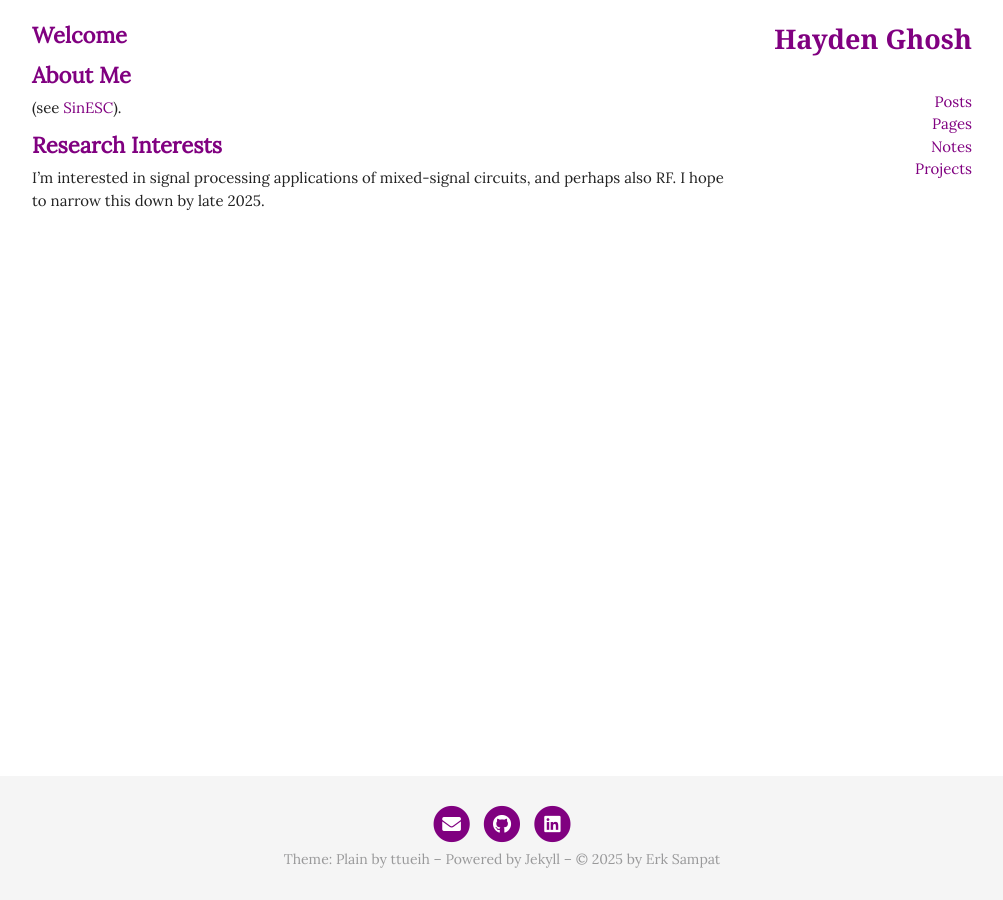
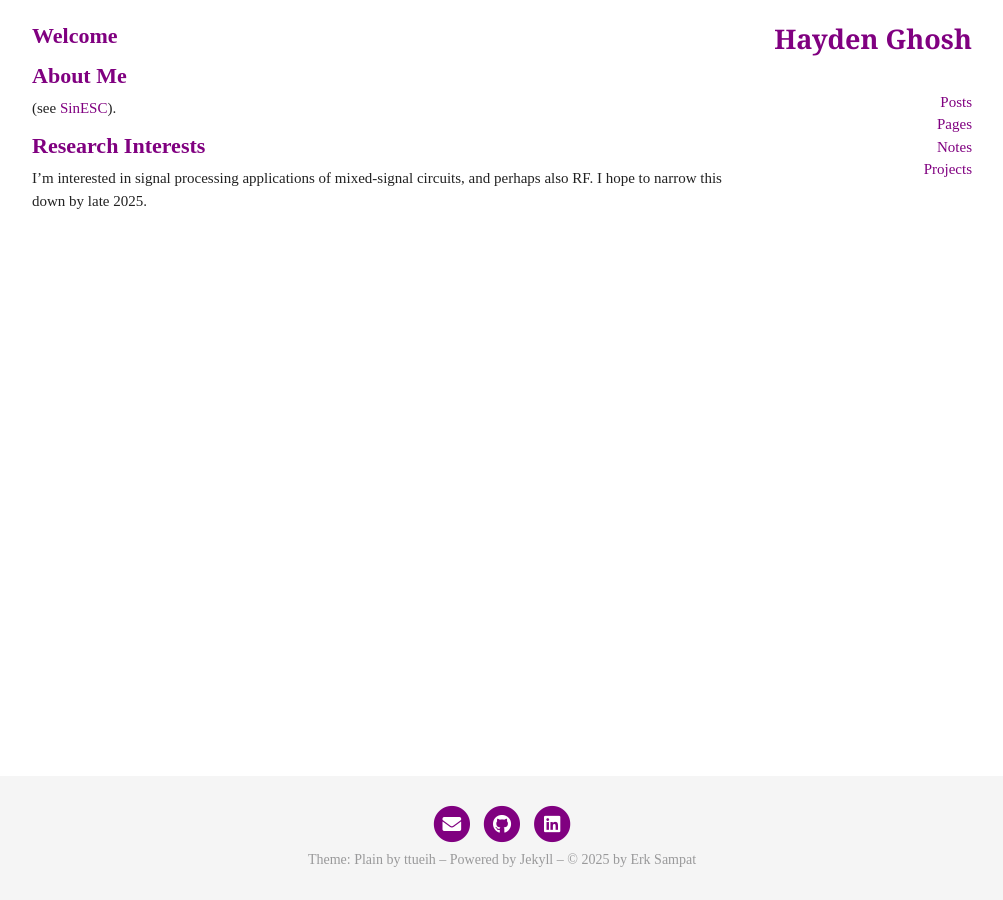
Before and after one commit to haydenghosh/haydenghosh.github.io, a Jekyll site: the page built from index.md, in a window 1280 px wide. Shown: the whole page, without its empty margins (138-1141 px from the left). Built offline with Jekyll 4.4.1, drawn with Linux system fonts in a browser that asks for light colours; nearby versions of some CDN libraries.

Commit message:
font change

```diff
--- a/_config.yml
+++ b/_config.yml
@@ -19,7 +19,7 @@ navigations: [home,posts,pages,notes,projects]
 # The font-family set here will have a global effect on the site.
 # For each of google fonts like Lora, Inconsolata, Source Sans Pro or Source Code Pro,
 # a corresponding script is added to site header to make sure the font is available at client side.
-font-family: ['Lora', serif]
+font-family: ['Libre Baskerville', serif]
 
 # Select your active Social Network Links.
 # Uncomment the links you want to show in the footer and add your information to each link.
```
